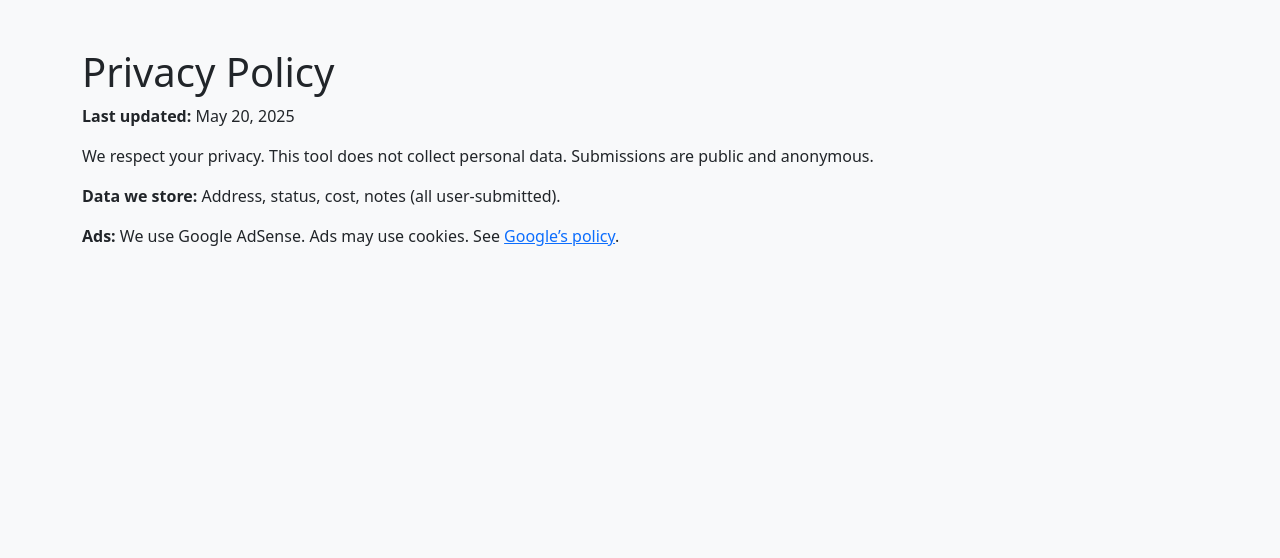
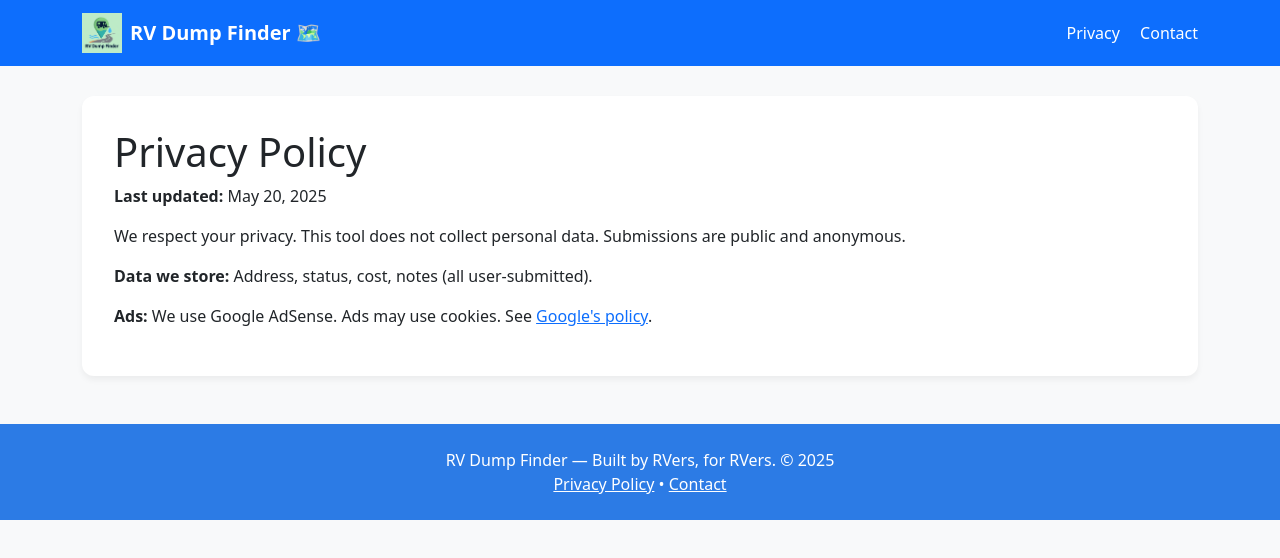
Before and after one commit to Sudzv1606/rv-dump-finder, a plain HTML site: page privacy.html in a window 1280 px wide. Drawn offline with nearby package versions, Linux system fonts and the light colour scheme.

Commit message:
Add files via upload

```diff
--- a/privacy.html
+++ b/privacy.html
@@ -1,17 +1,50 @@
 <!DOCTYPE html>
-<html>
+<html lang="en">
 <head>
+  <meta charset="UTF-8">
   <title>Privacy Policy - RV Dump Finder</title>
   <meta name="viewport" content="width=device-width, initial-scale=1.0">
   <link href="https://cdn.jsdelivr.net/npm/bootstrap@5.3.3/dist/css/bootstrap.min.css" rel="stylesheet">
+  <style>
+    body { padding-top: 4rem; background: #f8f9fa; }
+    .navbar-brand { font-weight: 700; }
+    .content-card { background: white; border-radius: 12px; padding: 2rem; box-shadow: 0 4px 6px rgba(0,0,0,0.05); margin: 2rem 0; }
+    footer { background: #2c7be5; color: white; padding: 1.5rem 0; margin-top: 3rem; }
+  </style>
 </head>
-<body class="bg-light">
-  <div class="container py-5">
-    <h1>Privacy Policy</h1>
-    <p><strong>Last updated:</strong> May 20, 2025</p>
-    <p>We respect your privacy. This tool does not collect personal data. Submissions are public and anonymous.</p>
-    <p><strong>Data we store:</strong> Address, status, cost, notes (all user-submitted).</p>
-    <p><strong>Ads:</strong> We use Google AdSense. Ads may use cookies. See <a href="https://policies.google.com/technologies/ads">Google’s policy</a>.</p>
+<body>
+
+  <!-- NAVBAR -->
+  <nav class="navbar navbar-expand-lg navbar-dark bg-primary fixed-top">
+    <div class="container">
+      <a class="navbar-brand d-flex align-items-center" href="index.html">
+        <img src="logo.png" alt="RV Dump Finder Logo" class="me-2" style="height: 40px;">
+        RV Dump Finder 🗺️
+      </a>
+      <div class="ms-auto">
+        <a href="privacy.html" class="text-white text-decoration-none me-3">Privacy</a>
+        <a href="contact.html" class="text-white text-decoration-none">Contact</a>
+      </div>
+    </div>
+  </nav>
+
+  <div class="container">
+    <div class="content-card">
+      <h1>Privacy Policy</h1>
+      <p><strong>Last updated:</strong> May 20, 2025</p>
+      <p>We respect your privacy. This tool does not collect personal data. Submissions are public and anonymous.</p>
+      <p><strong>Data we store:</strong> Address, status, cost, notes (all user-submitted).</p>
+      <p><strong>Ads:</strong> We use Google AdSense. Ads may use cookies. See <a href="https://policies.google.com/technologies/ads">Google's policy</a>.</p>
+    </div>
   </div>
+
+  <!-- FOOTER -->
+  <footer>
+    <div class="container text-center">
+      <p class="mb-0">RV Dump Finder — Built by RVers, for RVers. © 2025</p>
+      <p class="mb-0"><a href="privacy.html" class="text-white">Privacy Policy</a> • <a href="contact.html" class="text-white">Contact</a></p>
+    </div>
+  </footer>
+
 </body>
 </html>
```
Also changed, not shown: contact.html (+40 -7 lines).
